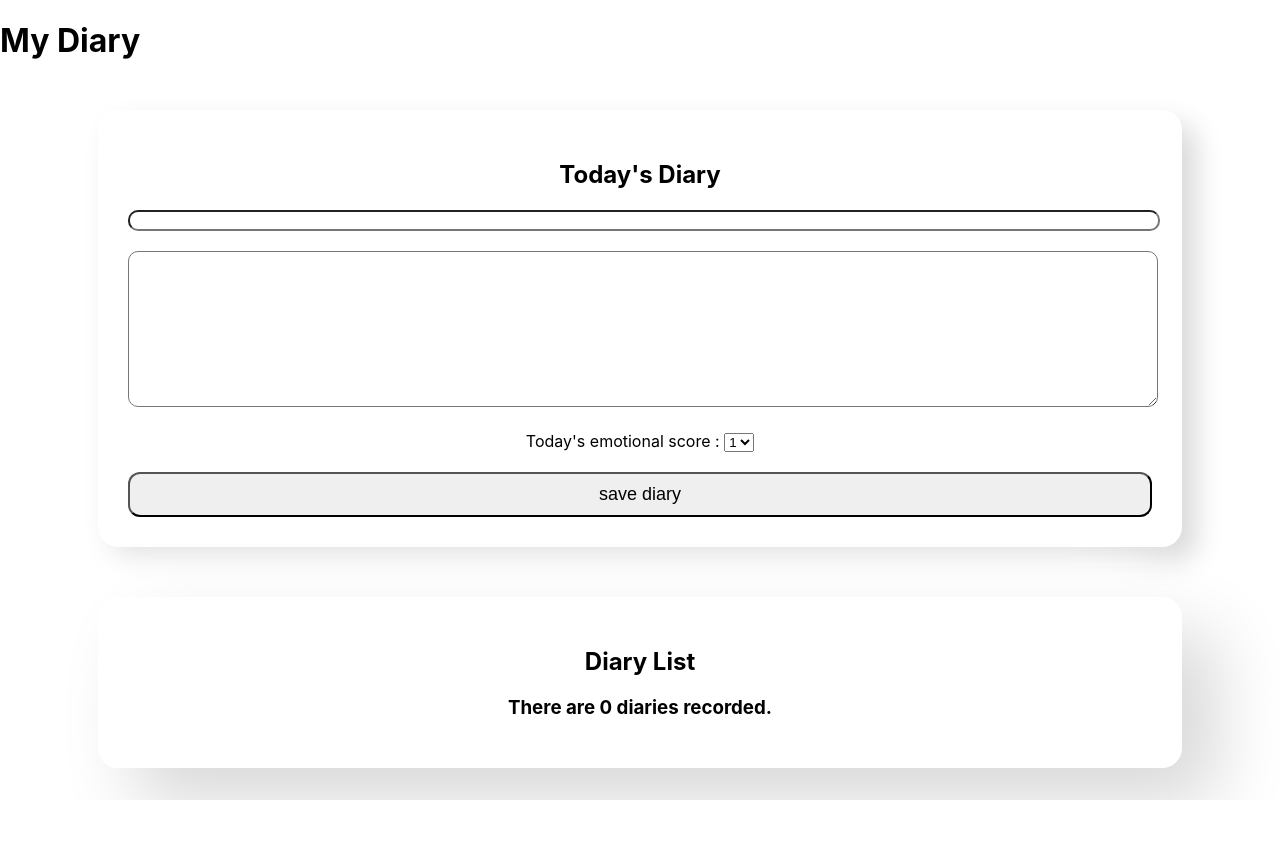
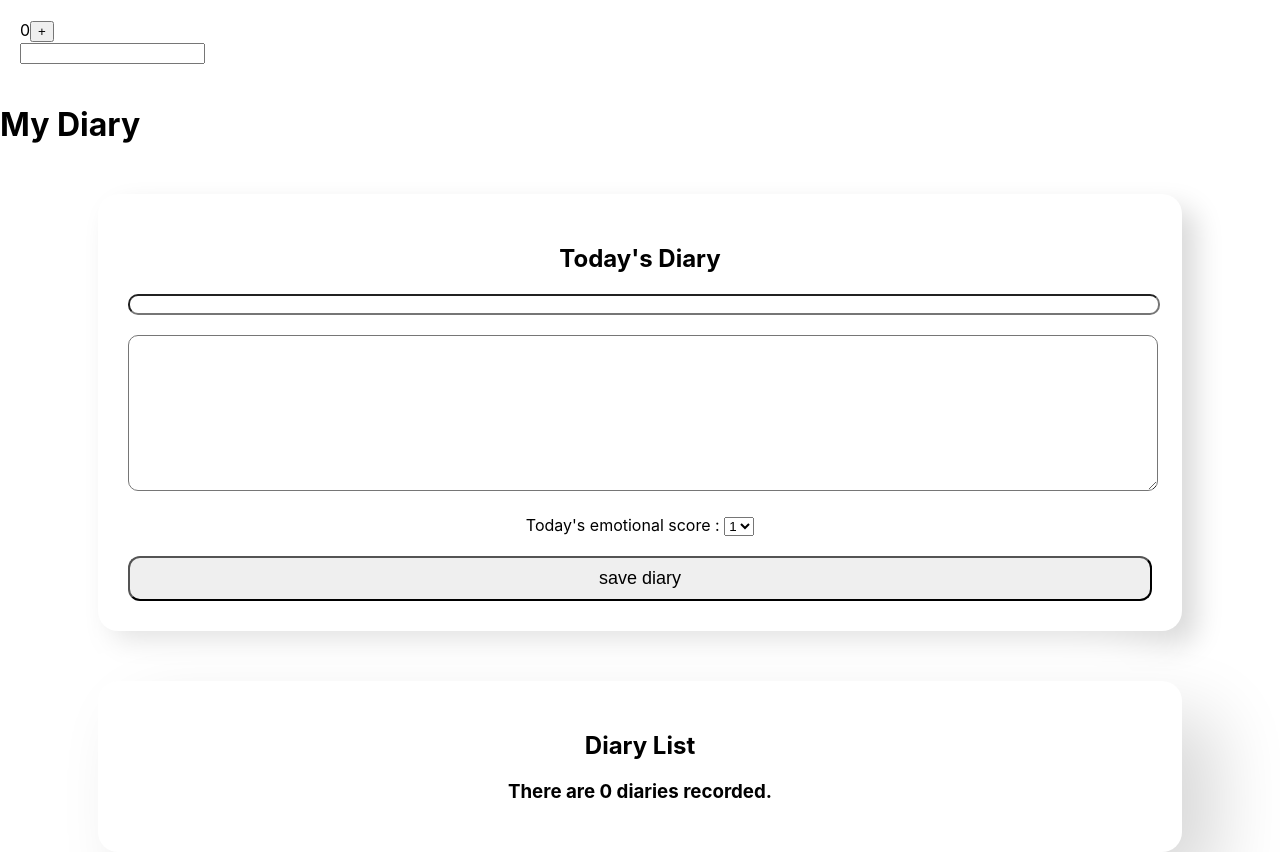
Before and after one commit to oilpaintingKV/project-react-diary, a React (Create React App) app in the folder diary/: page / in a window 1280 px wide. Before the commit the page ends 800 px from the top, so only its background shows below. Built offline with nearby package versions, Linux system fonts and the light colour scheme; the HTML template or start-up script is replaced by a standard one.

Commit message:
test: test useEffect

```diff
--- a/diary/src/App.js
+++ b/diary/src/App.js
@@ -2,6 +2,7 @@
 import './App.css';
 import DiaryEditor from './DiaryEditor';
 import DiaryList from './DiaryList';
+import Lifecycle from './Lifecycle';
 
 // const dummyList = [
 //   {
@@ -59,6 +60,7 @@
 
   return (
     <div className='App'>
+      <Lifecycle />
       <h1>My Diary</h1>
       <DiaryEditor onCreate={onCreate} />
       <DiaryList onEdit={onEdit} onRemove={onRemove} diaryList={data} />
--- /dev/null
+++ b/diary/src/Lifecycle.js
@@ -0,0 +1,40 @@
+import React, { useEffect, useState } from 'react';
+
+const Lifecycle = () => {
+  const [count, setCount] = useState(0);
+  const [text, setText] = useState('');
+
+  useEffect(() => {
+    console.log('Mount!');
+  }, []);
+
+  useEffect(() => {
+    console.log('Update');
+  });
+
+  useEffect(() => {
+    console.log(`count is update : ${count}`);
+    if (count > 5) {
+      alert('count exceeded 5. Therefore, initialize to 1.');
+      setCount(1);
+    }
+  }, [count]);
+
+  useEffect(() => {
+    console.log(`text is update : ${text}`);
+  }, [text]);
+
+  return (
+    <div style={{ padding: 20 }}>
+      <div>
+        {count}
+        <button onClick={() => setCount(count + 1)}>+</button>
+      </div>
+      <div>
+        <input value={text} onChange={(e) => setText(e.target.value)} />
+      </div>
+    </div>
+  );
+};
+
+export default Lifecycle;
```
